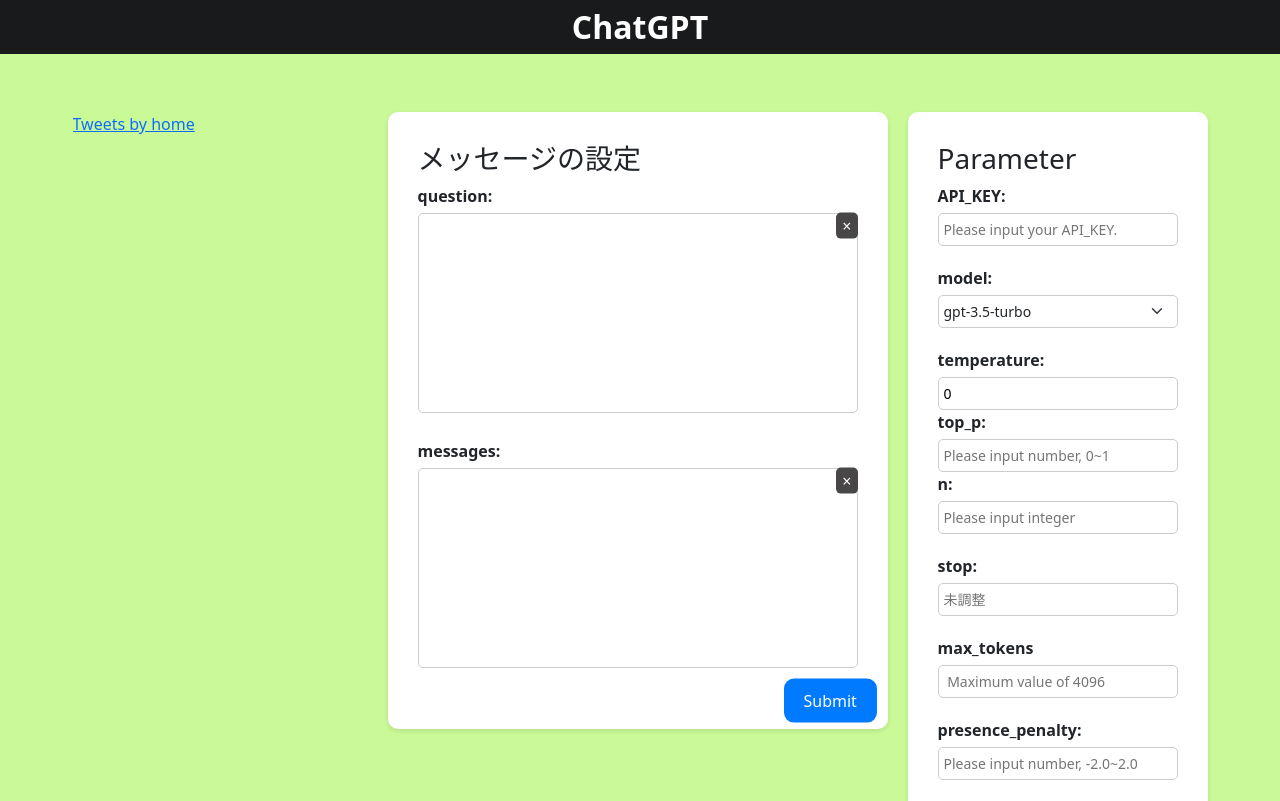
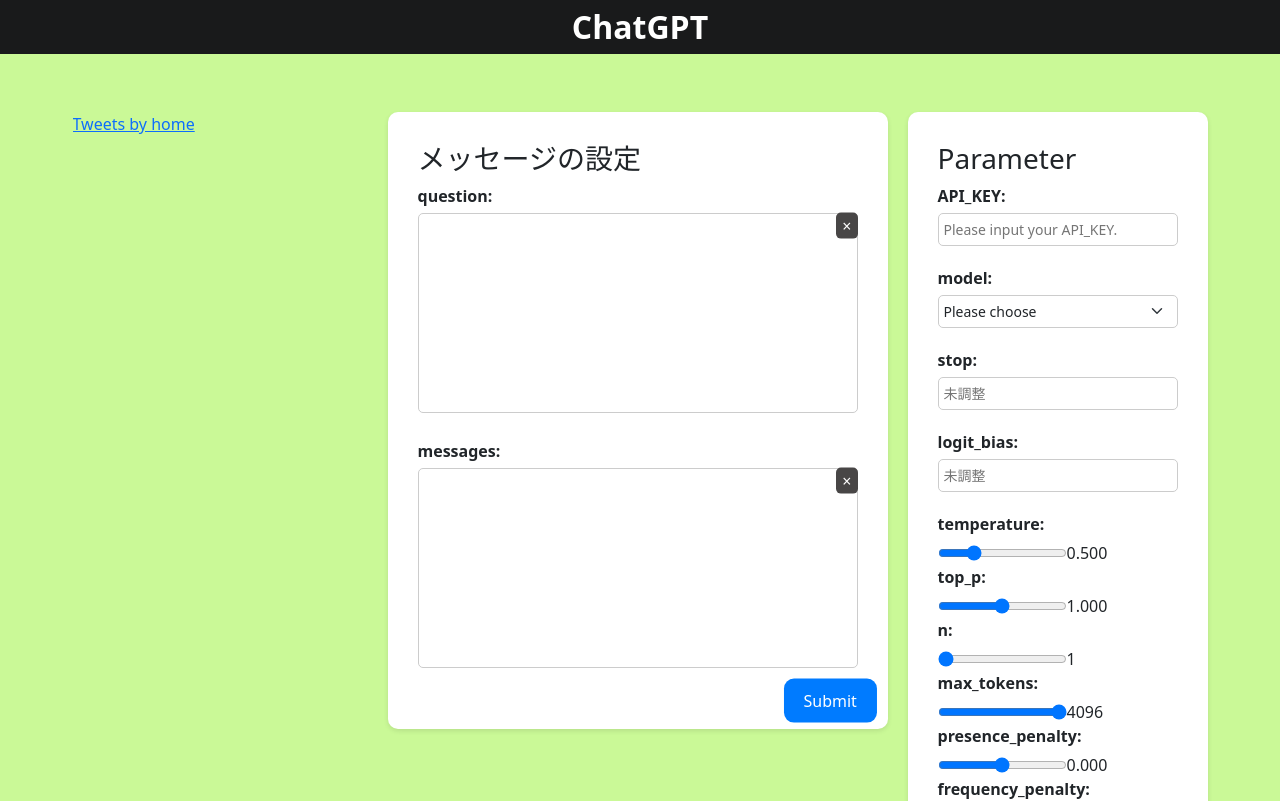
Before and after one commit to koinunopochi/chat-vue, a Vue app: page / in a window 1280 px wide. Shown: the top 801 px of the page. Built offline with nearby package versions, Linux system fonts and the light colour scheme.

Commit message:
forを使用 次は、forを使わずに指定

```diff
--- a/src/components/Form/MainForm.vue
+++ b/src/components/Form/MainForm.vue
@@ -4,11 +4,11 @@
 import {createWindow} from '/src/composables/ReturnWindow.js';
 </script>
 <template>
-  <form @submit.prevent="onSubmit">
+  <form @form-data="handleFormData">
     <div class="main">
       <div>
       <SendMessage v-model:question="question" v-model:messages="messages"/>
-      <button type="submit">Submit</button>
+            <button type="submit">Submit</button>
       </div>
       <SetUpParm />
     </div>
@@ -27,7 +27,12 @@
     }
   },
   methods: {
-    onSubmit() {
+    handleFormData(data) {
+      this.formData = data;
+    },
+    submit() {
+      console.log('Combined form data:', this.formData);
+
       //送信ボタンを押したときの処理
       const notificationSound = new Audio('./public/endsound.mp3');
       notificationSound.play();
--- a/src/components/Form/partOfParm/SetUpParm.vue
+++ b/src/components/Form/partOfParm/SetUpParm.vue
@@ -1,32 +1,3 @@
-<script setup>
-import SliderContainerVue from './SliderContainer.vue';
-defineProps({
-  apiKey: String,
-  model: String,
-  temperature: String,
-  top_p: String,
-  n: String,
-  stop: String,
-  max_tokens: String,
-  presence_penalty: String,
-  frequency_penalty: String,
-  logit_bias: String,
-});
-
-defineEmits([
-  'update:apiKey',
-  'update:model',
-  'update:temperature',
-  'update:top_p',
-  'update:n',
-  'update:stop',
-  'update:max_tokens',
-  'update:presence_penalty',
-  'update:frequency_penalty',
-  'update:logit_bias',
-]);
-</script>
-
 <template>
   <div id="app">
     <form>
@@ -59,43 +30,6 @@
           </option>
         </select>
       </div>
-      <div class="form-change">
-        <label for="temperature">temperature:</label>
-        <div class="input-wrapper">
-          <input
-            type="text"
-            id="temperature"
-            name="temperature"
-            :value="temperature"
-            @input="$emit('update:temperature', $event.target.value)"
-            class="input-field"
-            placeholder="Please input number, 0~2"
-          />
-        </div>
-        <label for="top_p">top_p:</label>
-        <div class="input-wrapper">
-          <input
-            type="text"
-            id="top_p"
-            name="top_p"
-            :value="top_p"
-            @input="$emit('update:top_p', $event.target.value)"
-            class="input-field"
-            placeholder="Please input number, 0~1"
-          />
-        </div>
-      </div>
-      <div class="form-group">
-        <label for="n">n:</label>
-        <input
-          type="text"
-          id="n"
-          name="n"
-          :value="n"
-          @input="$emit('update:n', $event.target.value)"
-          placeholder="Please input integer"
-        />
-      </div>
       <div class="form-group">
         <label for="stop">stop:</label>
         <input
@@ -105,39 +39,6 @@
           :value="stop"
           @input="$emit('update:stop', $event.target.value)"
           placeholder="未調整"
-        />
-      </div>
-      <div class="form-group">
-        <label for="max_tokens">max_tokens</label>
-        <input
-          type="text"
-          id="max_tokens"
-          name="max_tokens"
-          :value="max_tokens"
-          @input="$emit('update:max_tokens', $event.target.value)"
-          placeholder=" Maximum value of 4096"
-        />
-      </div>
-      <div class="form-group">
-        <label for="presence_penalty">presence_penalty:</label>
-        <input
-          type="text"
-          id="presence_penalty"
-          name="presence_penalty"
-          :value="presence_penalty"
-          @input="$emit('update:presence_penalty', $event.target.value)"
-          placeholder="Please input number, -2.0~2.0"
-        />
-      </div>
-      <div class="form-group">
-        <label for="frequency_penalty">frequency_penalty:</label>
-        <input
-          type="text"
-          id="frequency_penalty"
-          name="frequency_penalty"
-          :value="frequency_penalty"
-          @input="$emit('update:frequency_penalty', $event.target.value)"
-          placeholder="Please input number, -2.0~2.0"
         />
       </div>
       <div class="form-group">
@@ -166,44 +67,63 @@
   </div>
 </template>
 <script>
+import SliderContainerVue from './SliderContainer.vue';
 import { ref } from 'vue';
-const model = ref('gpt-3.5-turbo');
-const temperature = ref('0'); //デプロイ時は、''にする
-//const stop = ref('');
+
 export default {
   components: {
     SliderContainerVue,
   },
+  props: {
+    apiKey: String,
+    model: String,
+    stop: String,
+    logit_bias: String,
+  },
+  emits: ['update:apiKey', 'update:model', 'update:stop', 'update:logit_bias'],
   data() {
     return {
       options: [
         { value: 'gpt-3.5-turbo', text: 'gpt-3.5-turbo' },
         { value: 'gpt-4', text: 'gpt-4' },
       ],
-      parmName: [
+    };
+  },
+  setup(props, { emit }) {
+    const model = ref(props.model);
+
+    const parmName = [
       'temperature',
       'top_p',
       'n',
       'max_tokens',
       'presence_penalty',
       'frequency_penalty',
-      ],
-      sliderValues: [0.5, 1, 1, 4096, 0, 0],
-      sliderRanges: [
+    ];
+    const sliderValues = [0.5, 1, 1, 4096, 0, 0];
+    const sliderRanges = [
       { min: 0, max: 2, step: 0.001 },
       { min: 0, max: 2, step: 0.001 },
       { min: 1, max: 10, step: 1 },
       { min: 1, max: 4096, step: 1 },
       { min: -2, max: 2, step: 0.001 },
       { min: -2, max: 2, step: 0.001 },
-      ],
-      showIntValues: [false, false, true, true, false, false],
+    ];
+    const showIntValues = [false, false, true, true, false, false];
+
+    const updateSliderValue = (index, value) => {
+      sliderValues[index] = value;
+      emit(`update:${parmName[index]}`, value);
     };
-  },
-  methods: {
-    updateSliderValue(index, value) {
-      this.$set(this.sliderValues, index, value);
-    },
+
+    return {
+      model,
+      parmName,
+      sliderValues,
+      sliderRanges,
+      showIntValues,
+      updateSliderValue,
+    };
   },
 };
 </script>
--- a/src/components/Form/partOfParm/SliderContainer.vue
+++ b/src/components/Form/partOfParm/SliderContainer.vue
@@ -78,6 +78,7 @@
 };
 </script>
 
+
 <style scoped>
 .slider-container {
   display: flex;
```
Lines whose indentation alone changed are shown as unchanged.
